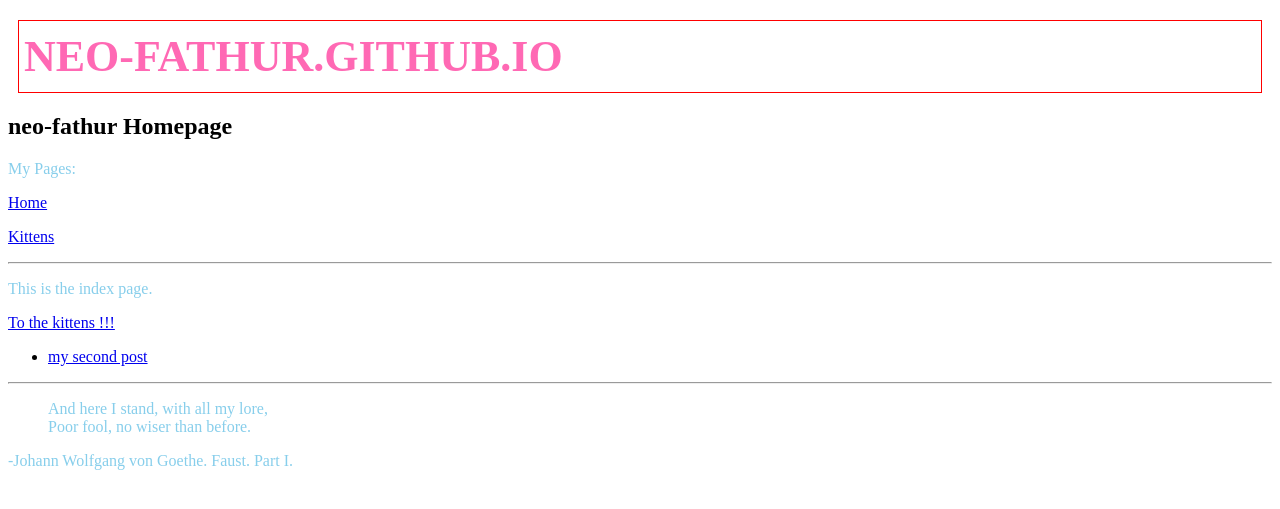
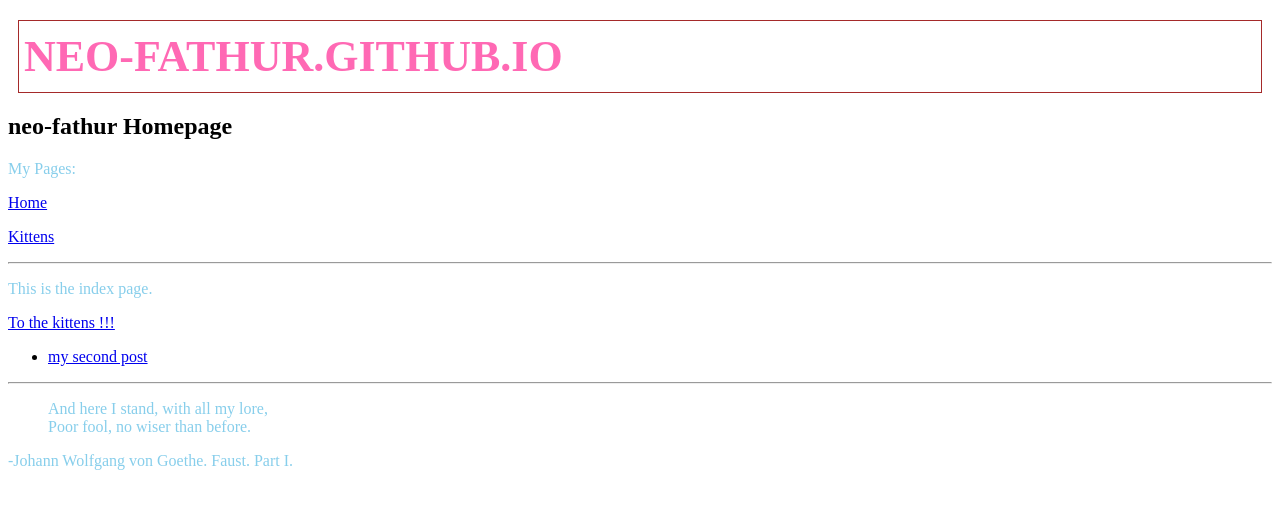
Before and after one commit to neo-fathur/neo-fathur.github.io, a Jekyll site: the page built from index.html, in a window 1280 px wide. Shown: the top 509 px of the page. Built offline with Jekyll 4.4.1, drawn with Linux system fonts in a browser that asks for light colours; some web fonts are replaced.

Commit message:
Update style.css

```diff
--- a/css/style.css
+++ b/css/style.css
@@ -3,7 +3,7 @@ h1 {
     font-size: 44px;
     text-transform: uppercase;
 
-    border: 1px solid red;
+    border: 1px solid brown;
     margin: 20px 10px;
     padding: 10px 5px;
 }
```
